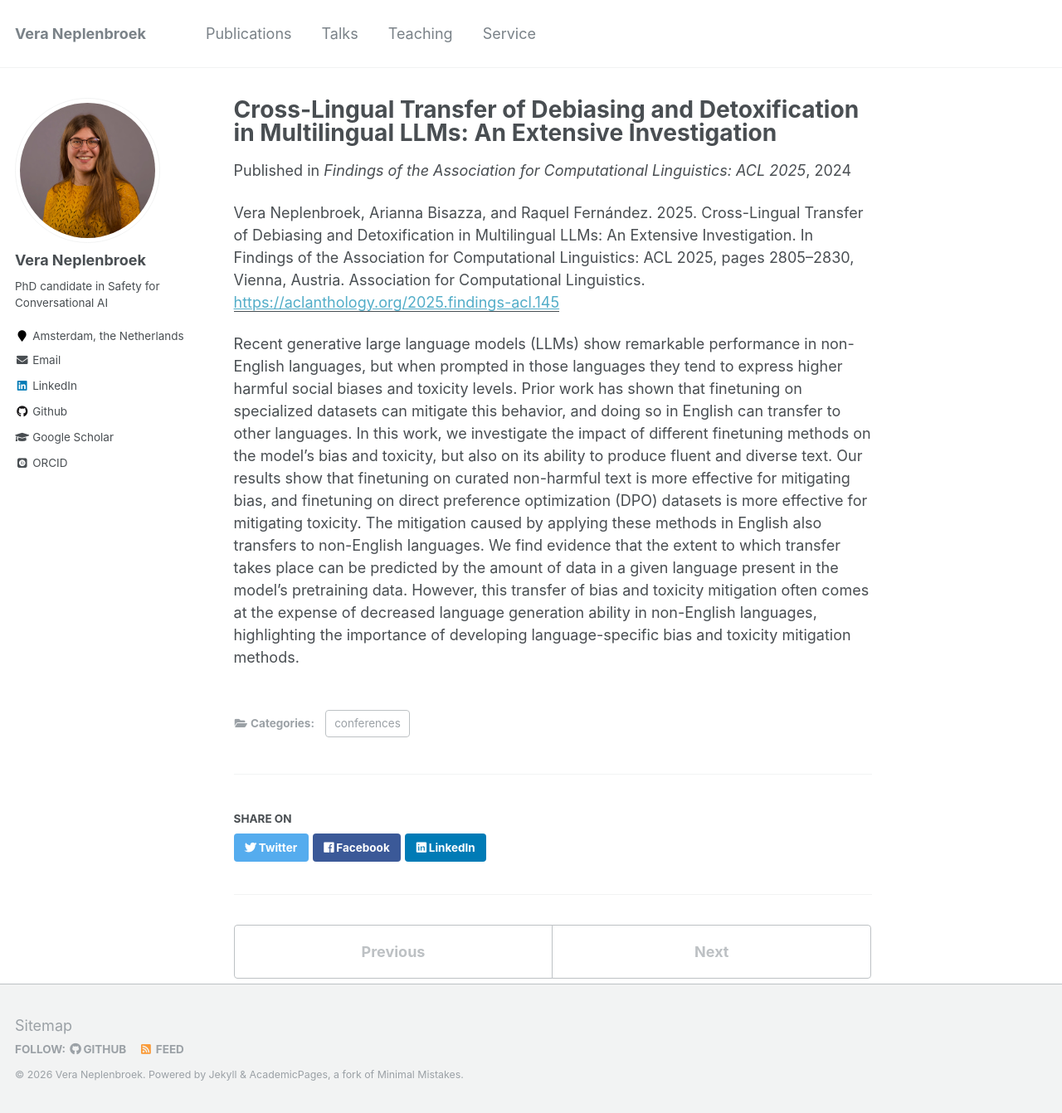
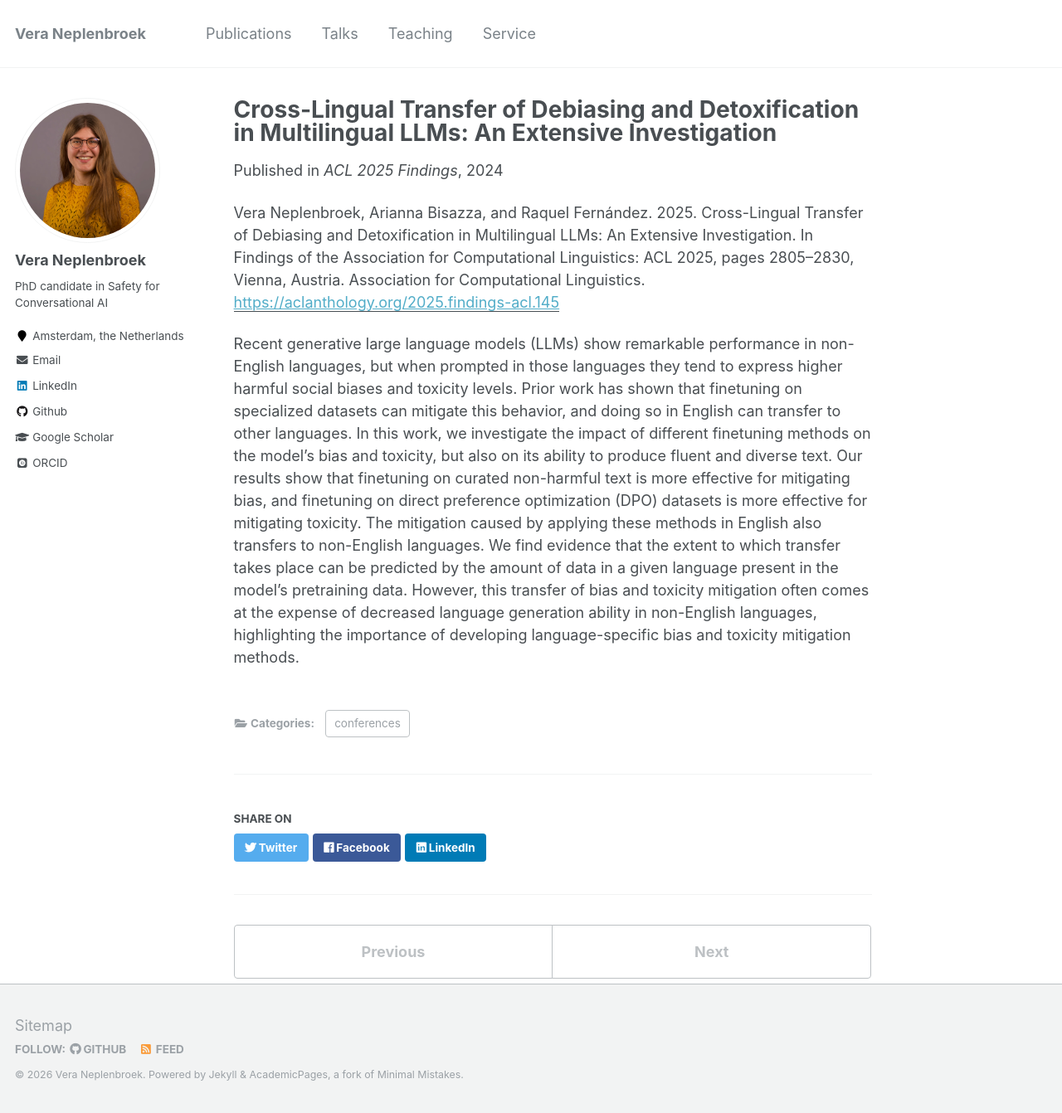
Before and after one commit to Veranep/Veranep.github.io, a Jekyll site: the page built from _publications/2024-12-18-cross.md, in a window 1280 px wide and 1342 px high. Shown: the whole window at 83% size. Built offline with Jekyll 4.4.1, drawn with Linux system fonts in a browser that asks for light colours; some web fonts are replaced.

Commit message:
Update 2024-12-18-cross.md

```diff
--- a/_publications/2024-12-18-cross.md
+++ b/_publications/2024-12-18-cross.md
@@ -5,7 +5,7 @@ category: conferences
 permalink: /publication/2024-12-18-cross
 excerpt: "Finetuning on specialized datasets can mitigate harmful behavior, and doing this in English can transfer to other languages. In this work we also observe this transfer and show that the extent to which transfer takes place can be predicted by the amount of data in a given language present in the model's pretraining data. However, this transfer of bias and toxicity mitigation often comes at the expense of decreased language generation ability in non-English languages."
 date: 2024-12-18
-venue: 'Findings of the Association for Computational Linguistics: ACL 2025'
+venue: 'ACL 2025 Findings'
 paperurl: 'https://aclanthology.org/2025.findings-acl.145'
 citation: "Vera Neplenbroek, Arianna Bisazza, and Raquel Fernández. 2025. Cross-Lingual Transfer of Debiasing and Detoxification in Multilingual LLMs: An Extensive Investigation. In Findings of the Association for Computational Linguistics: ACL 2025, pages 2805–2830, Vienna, Austria. Association for Computational Linguistics."
 ---
```
